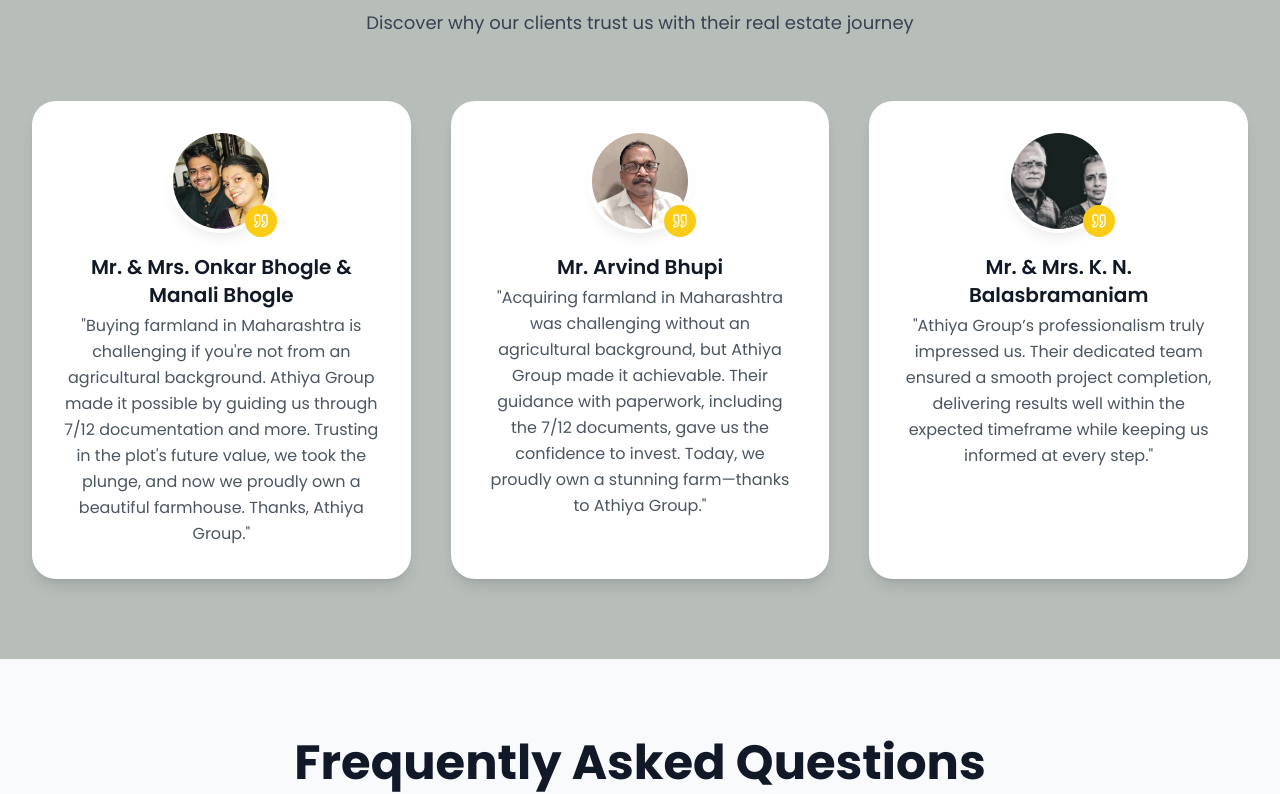
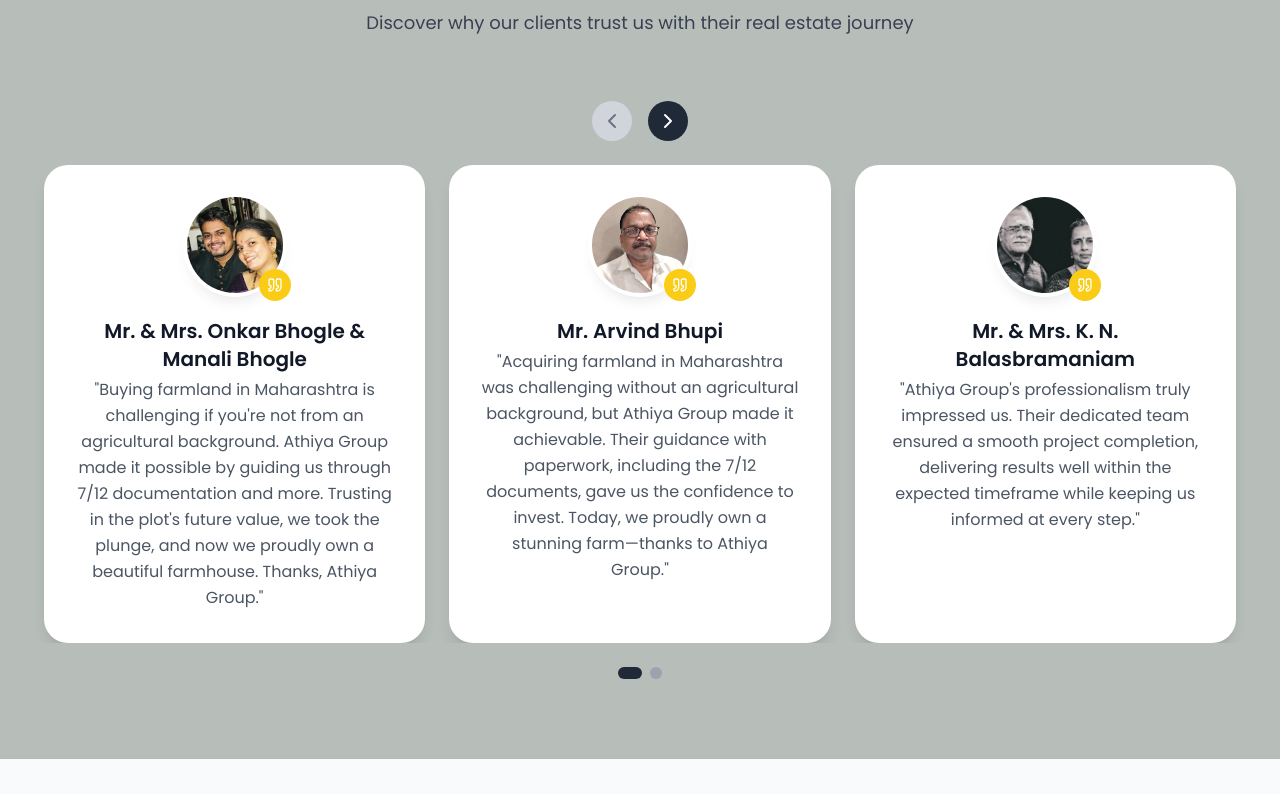
Before and after one commit to nex2link/Athiya-Group, a React (Vite) app: page / in a window 1280 px wide. Shown: the part 3799-4593 px from the top of the page. Built offline with nearby package versions, Linux system fonts and the light colour scheme.

Commit message:
Update Testimonials.jsx

```diff
--- a/src/components/Testimonials.jsx
+++ b/src/components/Testimonials.jsx
@@ -1,18 +1,18 @@
 // Testimonials.jsx
-import React from "react";
+import React, { useState, useEffect, useRef } from "react";
 import { motion } from "framer-motion";
 import { useInView } from "react-intersection-observer";
-import { Quote } from "lucide-react";
+import { Quote, ChevronLeft, ChevronRight } from "lucide-react";
 import TestimonialCard from "./TestimonialCard";
 import testimg1 from "../assets/test-1.png";
 import testimg2 from "../assets/test-2.png";
 import testimg3 from "../assets/test-3.png";
+import testimg4 from "../assets/test-4.png"; // Add your fourth image
 
 const Testimonials = () => {
-  const [ref, inView] = useInView({
-    triggerOnce: true,
-    threshold: 0.1,
-  });
+  const [ref, inView] = useInView({ triggerOnce: true, threshold: 0.1 });
+  const [currentIndex, setCurrentIndex] = useState(0);
+  const carouselRef = useRef(null);
 
   const testimonials = [
     {
@@ -31,22 +31,40 @@
       image: testimg3,
       name: "Mr. & Mrs. K. N. Balasbramaniam",
       role: "",
-      testimonial: "Athiya Group’s professionalism truly impressed us. Their dedicated team ensured a smooth project completion, delivering results well within the expected timeframe while keeping us informed at every step."
+      testimonial: "Athiya Group's professionalism truly impressed us. Their dedicated team ensured a smooth project completion, delivering results well within the expected timeframe while keeping us informed at every step."
+    },
+    {
+      image: testimg4, // New testimonial
+      name: "Mr. Amit Prabhale",
+      role: "",
+      testimonial: "Athiya Group’s transparency and support made my land purchase in Mahad seamless. Their efficient team handled everything quickly, and I was so satisfied that I bought 2 acres instead of one. Truly exceptional service!"
     }
   ];
 
   const containerVariants = {
     hidden: { opacity: 0 },
-    visible: {
-      opacity: 1,
-      transition: {
-        staggerChildren: 0.2,
-      },
-    },
+    visible: { opacity: 1, transition: { staggerChildren: 0.2 } },
   };
 
+  // Number of cards to show based on screen size
+  const getVisibleItems = () => {
+    if (typeof window !== 'undefined') {
+      if (window.innerWidth >= 1024) return 3;
+      if (window.innerWidth >= 768) return 2;
+    }
+    return 1;
+  };
+
+  const visibleItems = getVisibleItems();
+  const maxIndex = testimonials.length - visibleItems;
+
+  const nextSlide = () => setCurrentIndex(prev => Math.min(prev + 1, maxIndex));
+  const prevSlide = () => setCurrentIndex(prev => Math.max(prev - 1, 0));
+
+  // Auto scroll disabled as requested
+
   return (
-    <section className="w-full py-12 sm:py-16 lg:py-20 bg-[#B7BEBA]">
+    <section className="w-full py-12 sm:py-16 lg:py-20 bg-[#B7BEBA] overflow-hidden">
       <motion.div
         ref={ref}
         initial="hidden"
@@ -73,14 +91,56 @@
           </p>
         </motion.div>
 
-        {/* Testimonials Grid */}
-        <div className="grid grid-cols-1 md:grid-cols-2 lg:grid-cols-3 gap-6 sm:gap-8 lg:gap-10 max-w-7xl mx-auto">
-          {testimonials.map((testimonial, index) => (
-            <TestimonialCard
+        {/* Carousel Navigation */}
+        <div className="flex justify-center gap-4 mb-6">
+          <button
+            onClick={prevSlide}
+            disabled={currentIndex === 0}
+            className={`p-2 rounded-full ${currentIndex === 0 ? 'bg-gray-300 text-gray-500' : 'bg-gray-800 text-white'} hover:bg-gray-700 transition-colors`}
+          >
+            <ChevronLeft className="w-6 h-6" />
+          </button>
+          <button
+            onClick={nextSlide}
+            disabled={currentIndex >= maxIndex}
+            className={`p-2 rounded-full ${currentIndex >= maxIndex ? 'bg-gray-300 text-gray-500' : 'bg-gray-800 text-white'} hover:bg-gray-700 transition-colors`}
+          >
+            <ChevronRight className="w-6 h-6" />
+          </button>
+        </div>
+
+        {/* Carousel Container */}
+        <div className="relative overflow-hidden">
+          <motion.div
+            ref={carouselRef}
+            className="flex transition-all duration-500 ease-in-out"
+            initial={false}
+            animate={{ x: `-${currentIndex * 100 / visibleItems}%` }}
+            transition={{ type: "tween", ease: "easeInOut", duration: 0.5 }}
+          >
+            {testimonials.map((testimonial, index) => (
+              <div
+                key={index}
+                className={`flex-none w-full md:w-1/2 lg:w-1/3 px-3`}
+              >
+                <TestimonialCard
+                  {...testimonial}
+                  index={index}
+                  inView={inView}
+                />
+              </div>
+            ))}
+          </motion.div>
+        </div>
+
+        {/* Pagination Dots */}
+        <div className="flex justify-center gap-2 mt-6">
+          {Array.from({ length: maxIndex + 1 }).map((_, index) => (
+            <button
               key={index}
-              {...testimonial}
-              index={index}
-              inView={inView}
+              onClick={() => setCurrentIndex(index)}
+              className={`w-3 h-3 rounded-full transition-all ${currentIndex === index ? 'bg-gray-800 w-6' : 'bg-gray-400'}`}
+              aria-label={`Go to slide ${index + 1}`}
             />
           ))}
         </div>
```
